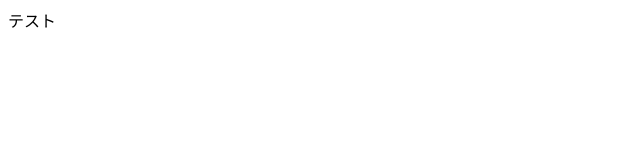
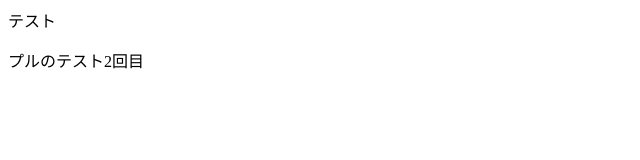
Before and after one commit to H-Wami/git-test2, a plain HTML site: page index.html in a window 1280 px wide. Shown: the whole page, without its empty margins (0-640 px from the left). Drawn offline with Linux system fonts and the light colour scheme.

Commit message:
Update index.html

```diff
--- a/index.html
+++ b/index.html
@@ -1 +1,2 @@
 <p>テスト</p>
+<p>プルのテスト2回目</p>
```
